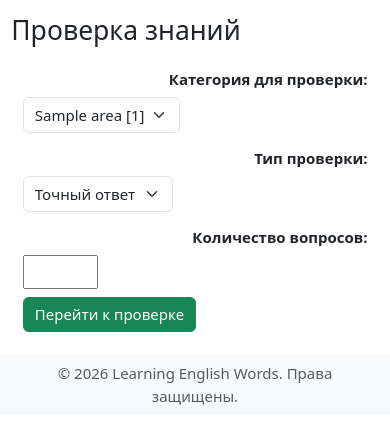
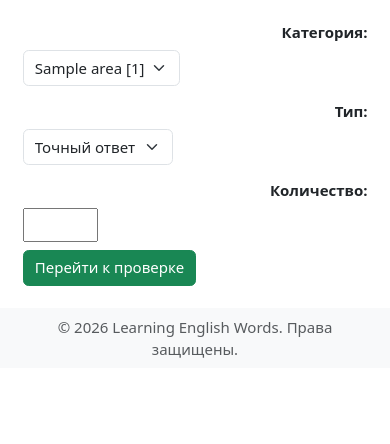
Before and after one commit to RozhkovAndrew/LEWs, a Flask app: page /checkup in a window 390 px wide. Shown: the part 53-497 px from the top of the page. Run offline with Flask 3, Linux system fonts and the light colour scheme; tables that the repository leaves empty hold one stand-in row (values such as "Sample post"); some libraries are stand-ins or nearby versions.

Commit message:
корректировка мобильной версии

```diff
--- a/myapp/templates/checkup.html
+++ b/myapp/templates/checkup.html
@@ -6,11 +6,12 @@
 {% if result %}
     <div></div>
 {% else %}
-<h1>Проверка знаний</h1>
+<h1 class="d-none d-md-inline">Проверка знаний</h1>
 <div class="container mt-3">
     <form method="POST">
         <div class="row mb-2 d-flex align-items-center">
-            <label for="subj_id" class="col-sm-3 col-form-label text-end"><strong>Категория для проверки:</strong></label>
+            <label for="subj_id" class="col-sm-3 col-form-label text-end d-none d-md-inline"><strong>Категория для проверки:</strong></label>
+            <label for="subj_id" class="col-sm-3 col-form-label text-end d-inline d-md-none"><strong>Категория:</strong></label>
             <div class="col-9">
                 <select name="subj_id" id="subj_id" class="form-select w-auto">
                         {% for subject in subjects %}
@@ -20,7 +21,8 @@
             </div>
         </div>
         <div class="row mb-2 d-flex align-items-center">
-            <label for="checkVar" class="col-sm-3 col-form-label text-end"><strong>Тип проверки:</strong></label>
+            <label for="checkVar" class="col-sm-3 col-form-label text-end d-none d-md-inline"><strong>Тип проверки:</strong></label>
+            <label for="checkVar" class="col-sm-3 col-form-label text-end d-inline d-md-none"><strong>Тип:</strong></label>
             <div class="col-9">
                 <select name="checkVar" id="checkVar" class="form-select w-auto">
                     <option value="1">Точный ответ</option>
@@ -29,7 +31,8 @@
             </div>
         </div>
         <div class="row mb-2 d-flex align-items-center">
-            <label for="checkVar" class="col-sm-3 col-form-label text-end"><strong>Количество вопросов:</strong></label>
+            <label for="checkVar" class="col-sm-3 col-form-label text-end d-none d-md-inline"><strong>Количество вопросов:</strong></label>
+            <label for="checkVar" class="col-sm-3 col-form-label text-end d-inline d-md-none"><strong>Количество:</strong></label>
             <div class="col-9">
                 <input type="number" id="numQuest" maxlength="4" name="numQuest" style="width: 30%; box-sizing: border-box; font-size: 20px;" required placeholder="">
             </div>
```
